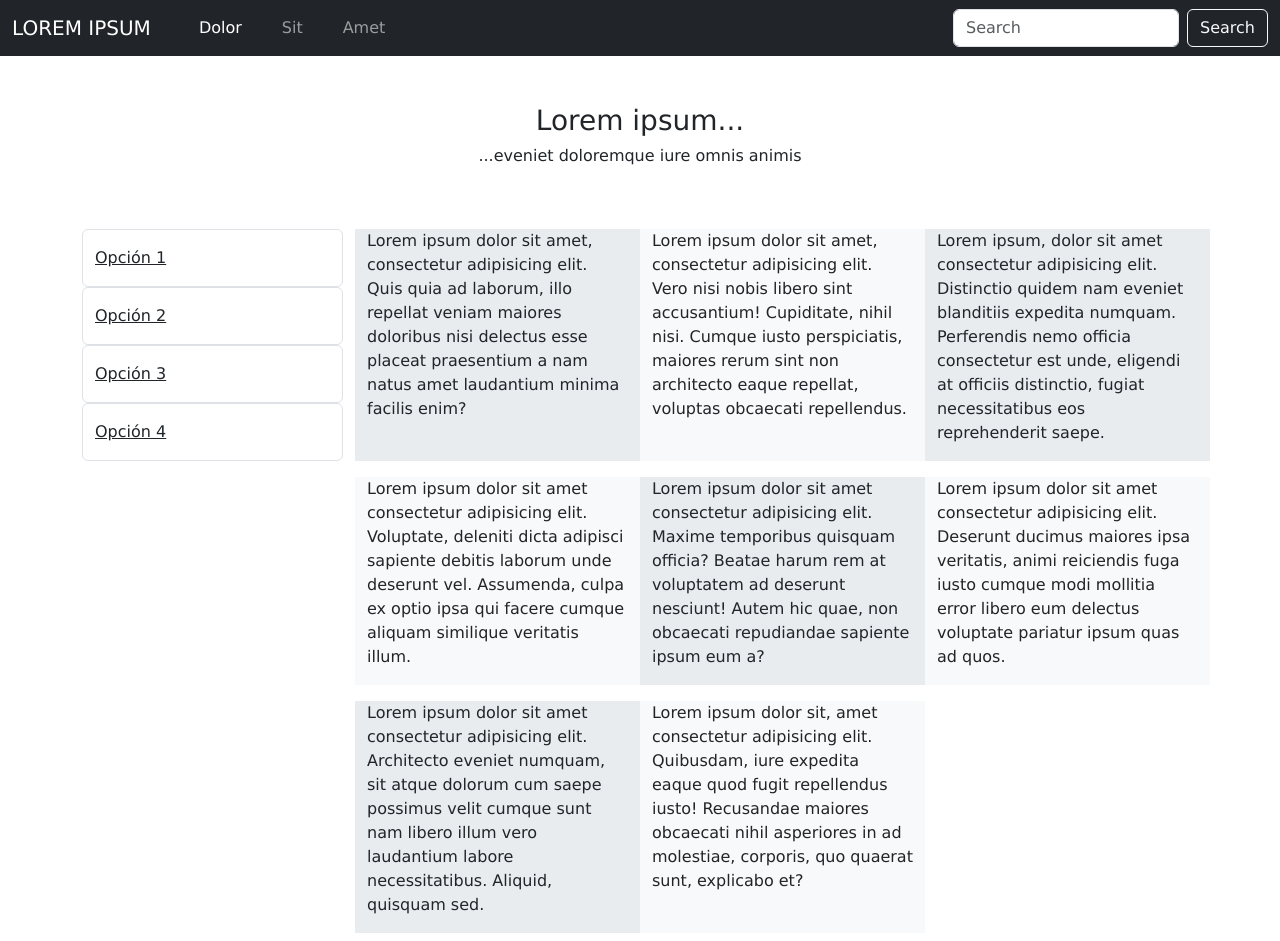
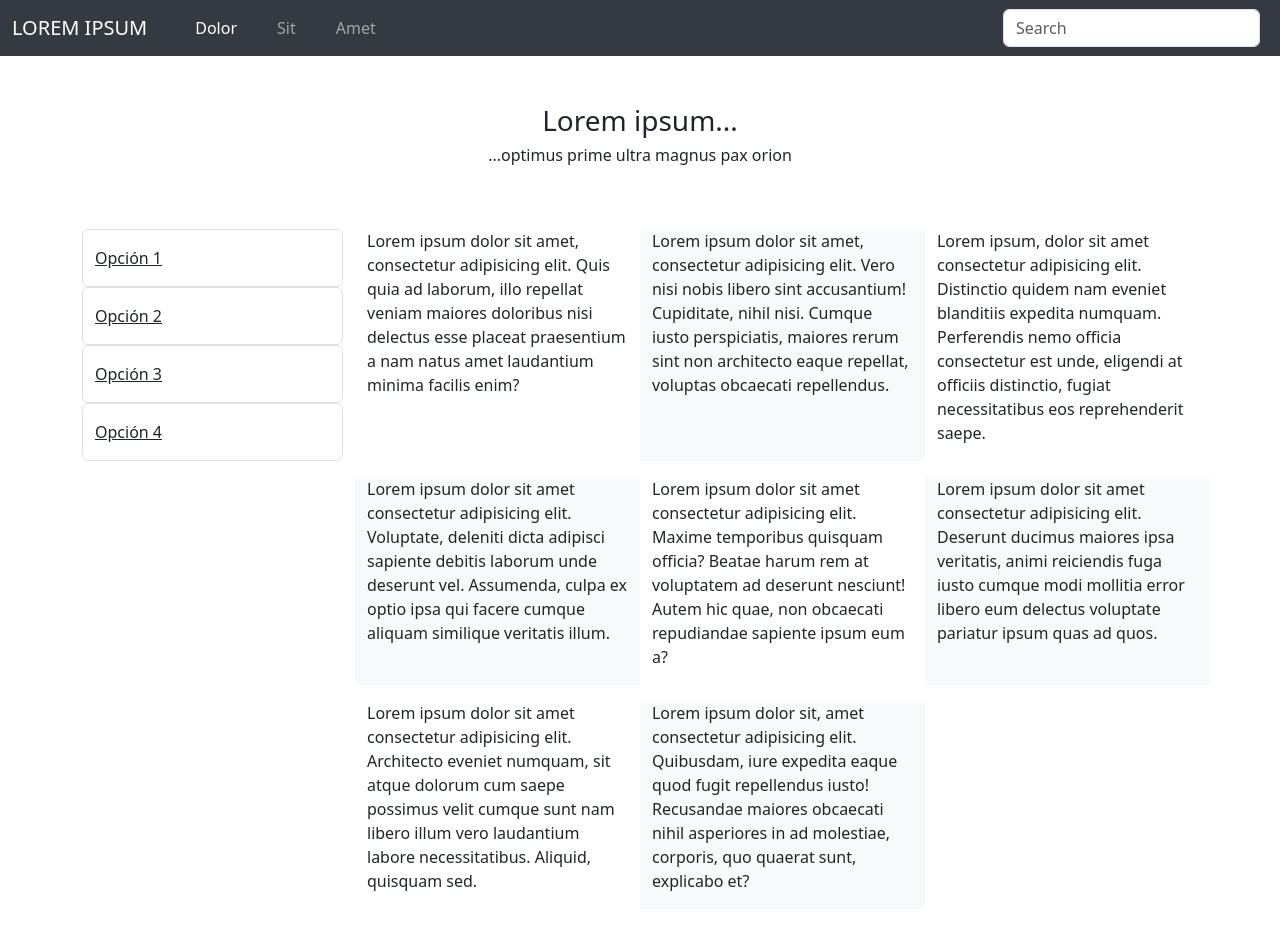
Before and after one commit to thaliaaris96/responsive-desging-con-bootstrap, a plain HTML site: page index.html in a window 1280 px wide. After the commit the page ends 917 px from the top, so only its background shows below. Drawn offline with nearby package versions, Linux system fonts and the light colour scheme; files whose address does not match are found by name.

Commit message:
Actualización de trabajo

```diff
--- a/css/style.css
+++ /dev/null
@@ -1,9 +0,0 @@
-* {
-    margin: 0;
-    padding: 0;
-}
-
-body {
-    font-size: medium;
-    font-family: 'Lucida Sans', 'Lucida Sans Regular', 'Lucida Grande', 'Lucida Sans Unicode', Geneva, Verdana, sans-serif
-}
--- a/index.html
+++ b/index.html
@@ -6,13 +6,12 @@
     <meta name="viewport" content="width=device-width, initial-scale=1">
     <title>Responsive Design</title>
     <link href="https://cdn.jsdelivr.net/npm/bootstrap@5.3.2/dist/css/bootstrap.min.css" rel="stylesheet"
-        integrity="sha384-T3c6CoIi6uLrA9TneNEoa7RxnatzjcDSCmG1MXxSR1GAsXEV/Dwwykc2MPK8M2HN" crossorigin="anonymous">
-    <link rel="stylesheet" href="css/style.css">
-</h3500
+    integrity="sha384-T3c6CoIi6uLrA9TneNEoa7RxnatzjcDSCmG1MXxSR1GAsXEV/Dwwykc2MPK8M2HN" crossorigin="anonymous">
+</head>
 
 <body>
     <header>
-        <nav class="navbar navbar-expand-lg bg-dark" data-bs-theme="dark">
+        <nav class="navbar navbar-expand-lg bg-body-secondary" data-bs-theme="dark">
             <div class="container-fluid">
                 <a class="navbar-brand" href="#">LOREM IPSUM</a>
                 <button class="navbar-toggler" type="button" data-bs-toggle="collapse"
@@ -40,7 +39,6 @@
                     <div class="d-flex" role="search">
                         <input class="form-control d-none d-lg-block me-2" type="search" placeholder="Search"
                             aria-label="Search" data-bs-theme="light">
-                        <button class="btn btn-outline-light" type="submit">Search</button>
                     </div>
                 </div>
             </div>
@@ -53,14 +51,14 @@
                 <h3>Lorem ipsum...</h3>
                 <div class="carousel slide" data-bs-ride="carousel" data-bs-touch="false">
                     <div class="carousel-inner">
-                        <div class="carousel-item active" data-bs-interval="4500">
+                        <div class="carousel-item active" data-bs-interval="2000">
                             <h6>...optimus prime ultra magnus pax orion</h6>
                         </div>
-                        <div class="carousel-item" data-bs-interval="4500">
-                            <h6>...eveniet doloremque iure omnis animis</h6>
+                        <div class="carousel-item" data-bs-interval="2000">
+                            <h6>...Neque porro quisquam est qui dolorem ipsum quia dolor sit amet, consectetur, adipisci velit</h6>
                         </div>
-                        <div class="carousel-item" data-bs-interval="4500">
-                            <h6>...provident dignissimos minim architec</h6>
+                        <div class="carousel-item" data-bs-interval="2000">
+                            <h6>...optimus prime ultra magnus pax orion</h6>
                         </div>
                     </div>
                 </div>
@@ -78,7 +76,7 @@
             </div>
             <div class="col-12 col-lg-9">
                 <div class="row row-cols-1 row-cols-md-2 row-cols-lg-3">
-                    <div class="col bg-body-secondary my-2">
+                    <div class="col bg-body-bg-body-tertiary my-2">
                         <p>Lorem ipsum dolor sit amet, consectetur adipisicing elit. Quis quia ad laborum, illo repellat
                             veniam
                             maiores doloribus nisi delectus esse placeat praesentium a nam natus amet laudantium minima
@@ -92,7 +90,7 @@
                             repellat,
                             voluptas obcaecati repellendus.</p>
                     </div>
-                    <div class="col bg-body-secondary my-2">
+                    <div class="col bg-body-bg-body-tertiary my-2">
                         <p>Lorem ipsum, dolor sit amet consectetur adipisicing elit. Distinctio quidem nam eveniet
                             blanditiis
                             expedita numquam. Perferendis nemo officia consectetur est unde, eligendi at officiis
@@ -106,7 +104,7 @@
                             similique
                             veritatis illum.</p>
                     </div>
-                    <div class="col bg-body-secondary my-2">
+                    <div class="col bg-body-bg-body-tertiary my-2">
                         <p>Lorem ipsum dolor sit amet consectetur adipisicing elit. Maxime temporibus quisquam officia?
                             Beatae harum
                             rem at voluptatem ad deserunt nesciunt! Autem hic quae, non obcaecati repudiandae sapiente
@@ -120,7 +118,7 @@
                             ipsum quas ad
                             quos.</p>
                     </div>
-                    <div class="col bg-body-secondary my-2">
+                    <div class="col bg-body-bg-body-tertiary my-2">
                         <p>Lorem ipsum dolor sit amet consectetur adipisicing elit. Architecto eveniet numquam, sit
                             atque dolorum
                             cum saepe possimus velit cumque sunt nam libero illum vero laudantium labore necessitatibus.
```
